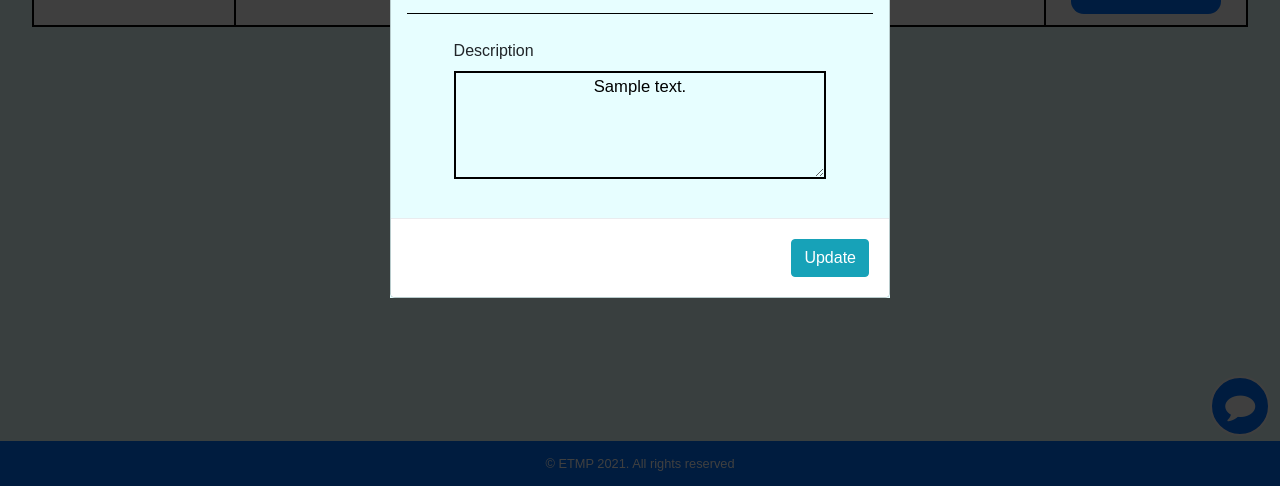
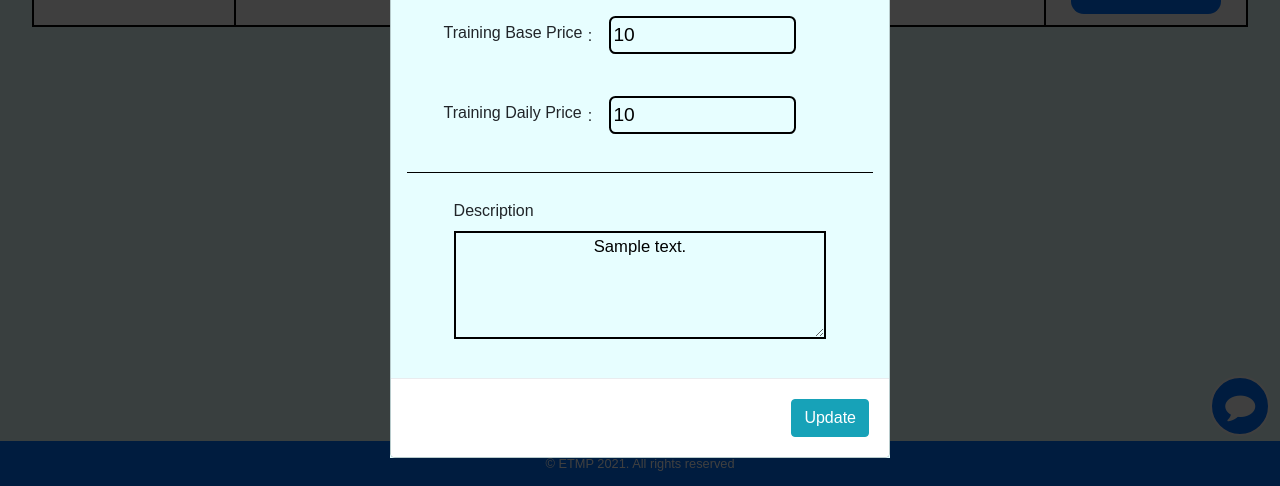
Before and after one commit to ChinJingJie/ETMP-Team5, a PHP site: page /viewtrainingdata.php in a window 1280 px wide, after a click on "Edit". Shown: the part 519-1005 px from the top of the page. Run offline with PHP 8.4, Linux system fonts and the light colour scheme; tables that the repository leaves empty or names only in its code hold one stand-in row (values such as "Sample post"); data that the repository does not hold is empty; some libraries are stand-ins or nearby versions.

Commit message:
Adding payment into database for training and make changes to add and edit training data into the database from web

```diff
--- a/ETMP/trainingeditdata.php
+++ b/ETMP/trainingeditdata.php
@@ -15,6 +15,8 @@ while($app = mysqli_fetch_assoc($result)){
 	$array['tdesc'] = $app['tdesc'];
 	$array['category'] = $app['category'];
 	$array['tTemplate'] = $app['tTemplate'];
+	$array['base_price'] = $app['base_price'];
+	$array['daily_price'] = $app['daily_price'];
 }
 
 echo (json_encode($array));
--- a/ETMP/viewtrainingdata.php
+++ b/ETMP/viewtrainingdata.php
@@ -25,6 +25,8 @@
                 $("#tDesc3").val(resu.tdesc);
                 $("#tCat3").val(resu.category);
                 $("#tTemp3").val(resu.tTemplate);
+                $("#addBasePrice3").val(resu.base_price);
+                $("#addDailyPrice3").val(resu.daily_price);
 
                }
 
@@ -60,7 +62,7 @@
 				$conn = mysqli_connect('sql6.freesqldatabase.com','sql6410152','BpVpCG11xT','sql6410152');
 				$db = mysqli_select_db($conn, 'sql6405286');
 
-				$sql = "SELECT id, pic, tname, tdesc, category, tTemplate FROM training";
+				$sql = "SELECT id, pic, tname, tdesc, category, tTemplate, base_price, daily_price FROM training";
 				$result = $conn->query($sql);
 				if ($result->num_rows > 0) {
 				// output data of each row
@@ -152,6 +154,18 @@
 						<input type = "text" name = "tTemp" id ="tTemp3" value=""/>
 					</div>
 
+					<div class="form-group">
+						<label for="addBaseP" class="required">Training Base Price</label>
+                        <span class="labelcolons">:</span>
+                        <input type="text" name="addBaseP" id="addBasePrice3" placeholder=""/>
+                    </div>
+
+					<div class="form-group">
+                        <label for="addDailyP" class="required">Training Daily Price</label>
+                        <span class="labelcolons">:</span>
+                        <input type="text" name="addDailyP" id="addDailyPrice3" placeholder=""/>
+					</div>
+
                     <div class="form-group">
                         <div class="hLine1"></div>
                         <label class="labelling required" for="tDesc">Description</label>
```
Also changed, not shown: ETMP/trainingcourseadmin.php (+10 -0 lines), ETMP/trainingdb.php (+10 -3 lines).
